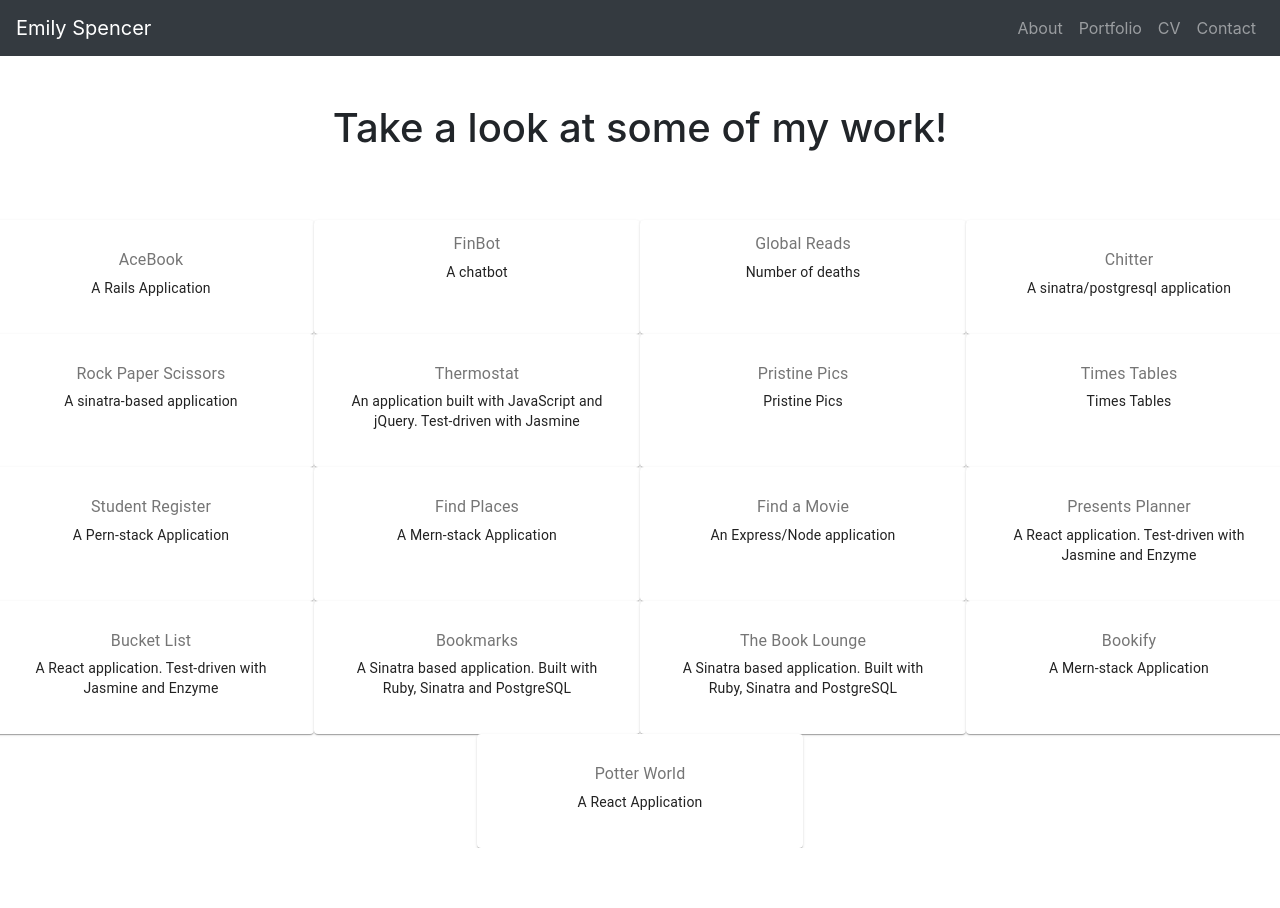
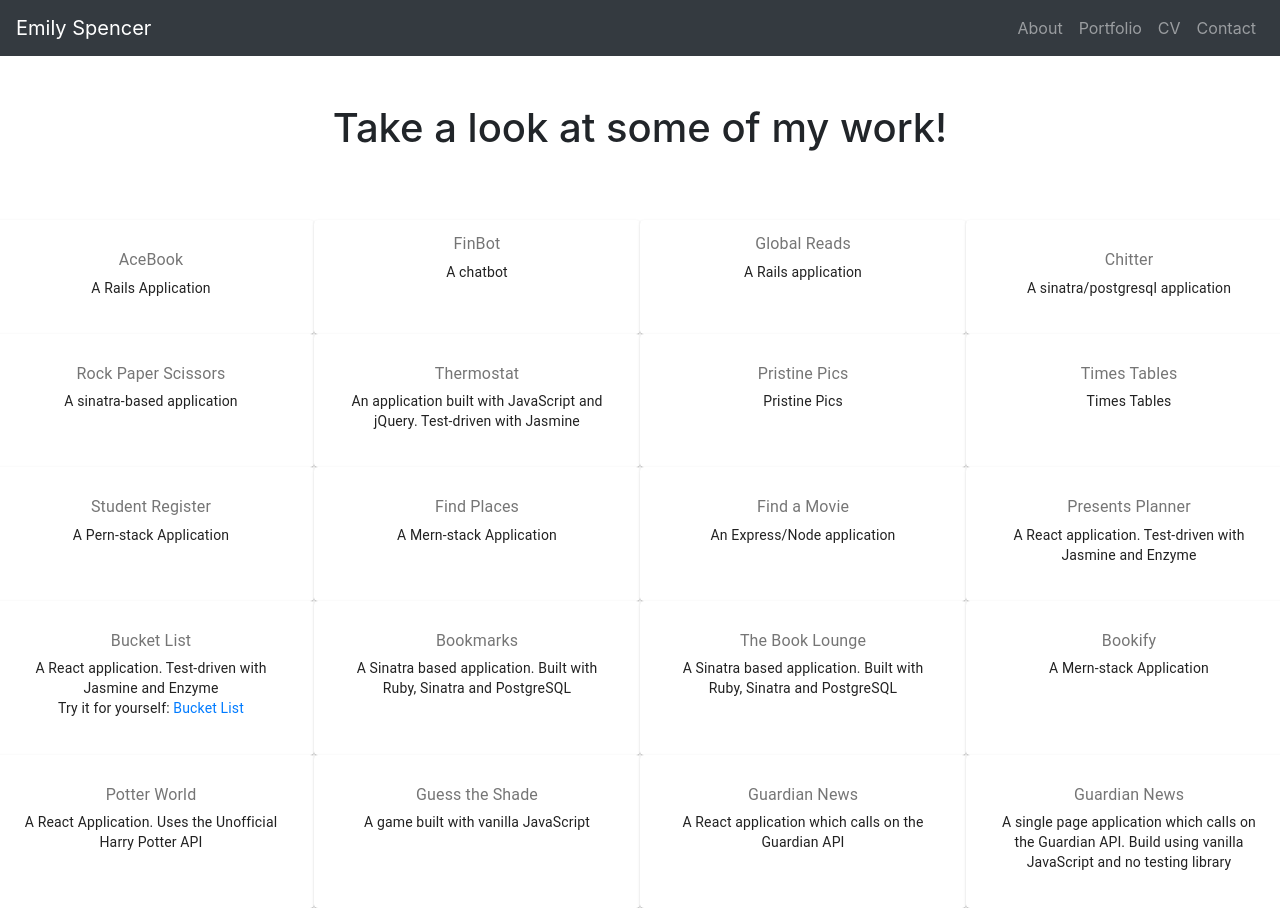
Before and after one commit to emilyjspencer/personal-website, a React (Create React App) app: page /portfolio in a window 1280 px wide. Before the commit the page ends 848 px from the top, so only its background shows below. Built offline with nearby package versions, Linux system fonts and the light colour scheme.

Commit message:
Updates projects

```diff
--- a/src/website/Cards.js
+++ b/src/website/Cards.js
@@ -26,7 +26,7 @@ const Cards = () => {
                   <Typography variant="h5">
                   </Typography>
                   <Typography color="textSecondary"></Typography>
-                  <Typography variant="body2">Number of deaths</Typography>
+                  <Typography variant="body2">A Rails application</Typography>
               </Grid>
               <Grid item component={Card} xs={12} md={3} className="Chitter">
                  <CardContent>
@@ -116,6 +116,7 @@ const Cards = () => {
                             </Typography>
                      <Typography color="textSecondary"></Typography>
                      <Typography variant="body2">A React application. Test-driven with Jasmine and Enzyme</Typography>
+                     <Typography variant="body2">Try it for yourself: <a href="wealthy-cover.surge.sh">Bucket List</a></Typography>
                      </CardContent>
               </Grid>
               <Grid item component={Card} xs={12} md={3} className="Bookmarks">
@@ -151,7 +152,34 @@ const Cards = () => {
                      <Typography variant="h5">
                             </Typography>
                      <Typography color="textSecondary"></Typography>
-                     <Typography variant="body2">A React Application</Typography>
+                     <Typography variant="body2">A React Application. Uses the Unofficial Harry Potter API</Typography>
+                     </CardContent>
+              </Grid>
+              <Grid item component={Card} xs={12} md={3} className="Guess the shade">
+                 <CardContent>
+                     <Typography color="textSecondary" gutterBottom>Guess the Shade</Typography>
+                     <Typography variant="h5">
+                            </Typography>
+                     <Typography color="textSecondary"></Typography>
+                     <Typography variant="body2">A game built with vanilla JavaScript</Typography>
+                     </CardContent>
+              </Grid>
+              <Grid item component={Card} xs={12} md={3} className="Guardian News">
+                 <CardContent>
+                     <Typography color="textSecondary" gutterBottom>Guardian News</Typography>
+                     <Typography variant="h5">
+                            </Typography>
+                     <Typography color="textSecondary"></Typography>
+                     <Typography variant="body2">A React application which calls on the Guardian API</Typography>
+                     </CardContent>
+              </Grid>
+              <Grid item component={Card} xs={12} md={3} className="Guardian News">
+                 <CardContent>
+                     <Typography color="textSecondary" gutterBottom>Guardian News</Typography>
+                     <Typography variant="h5">
+                            </Typography>
+                     <Typography color="textSecondary"></Typography>
+                     <Typography variant="body2">A single page application which calls on the Guardian API. Build using vanilla JavaScript and no testing library</Typography>
                      </CardContent>
               </Grid>
             </Grid>
```
